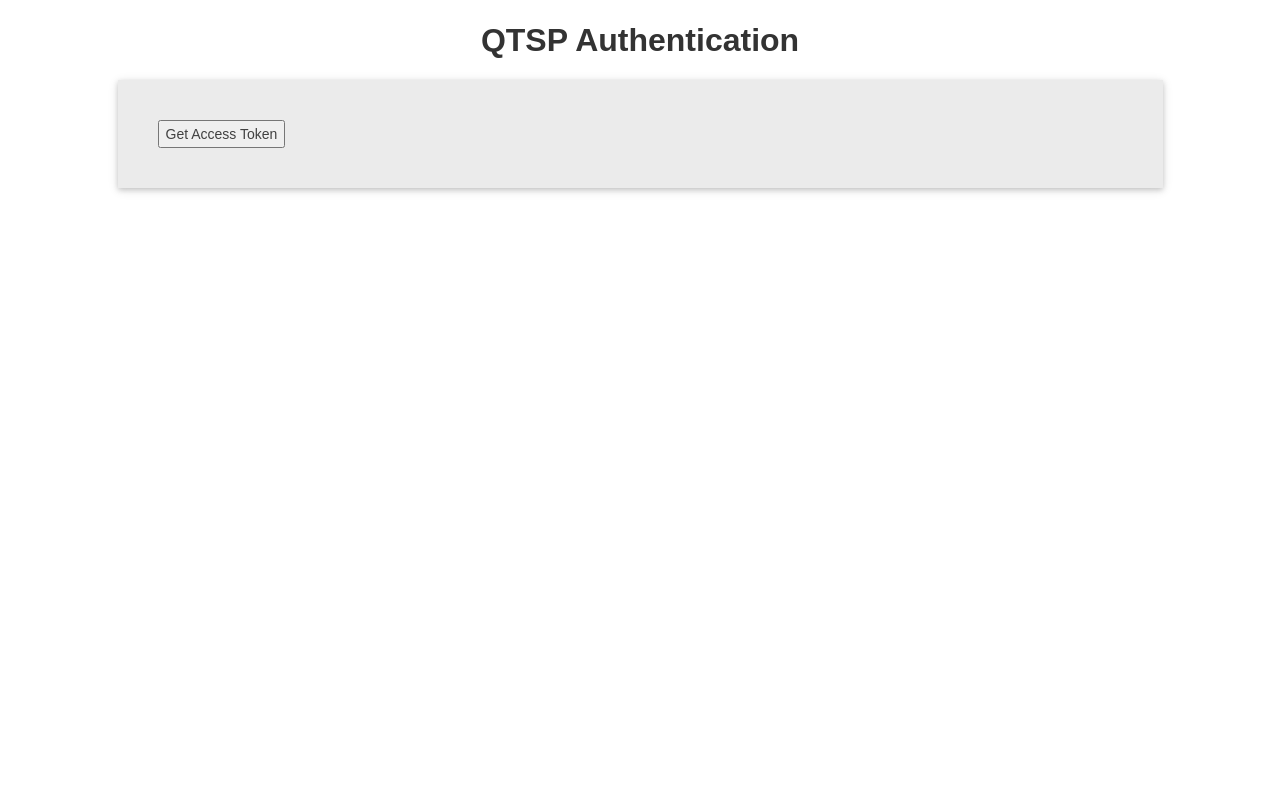
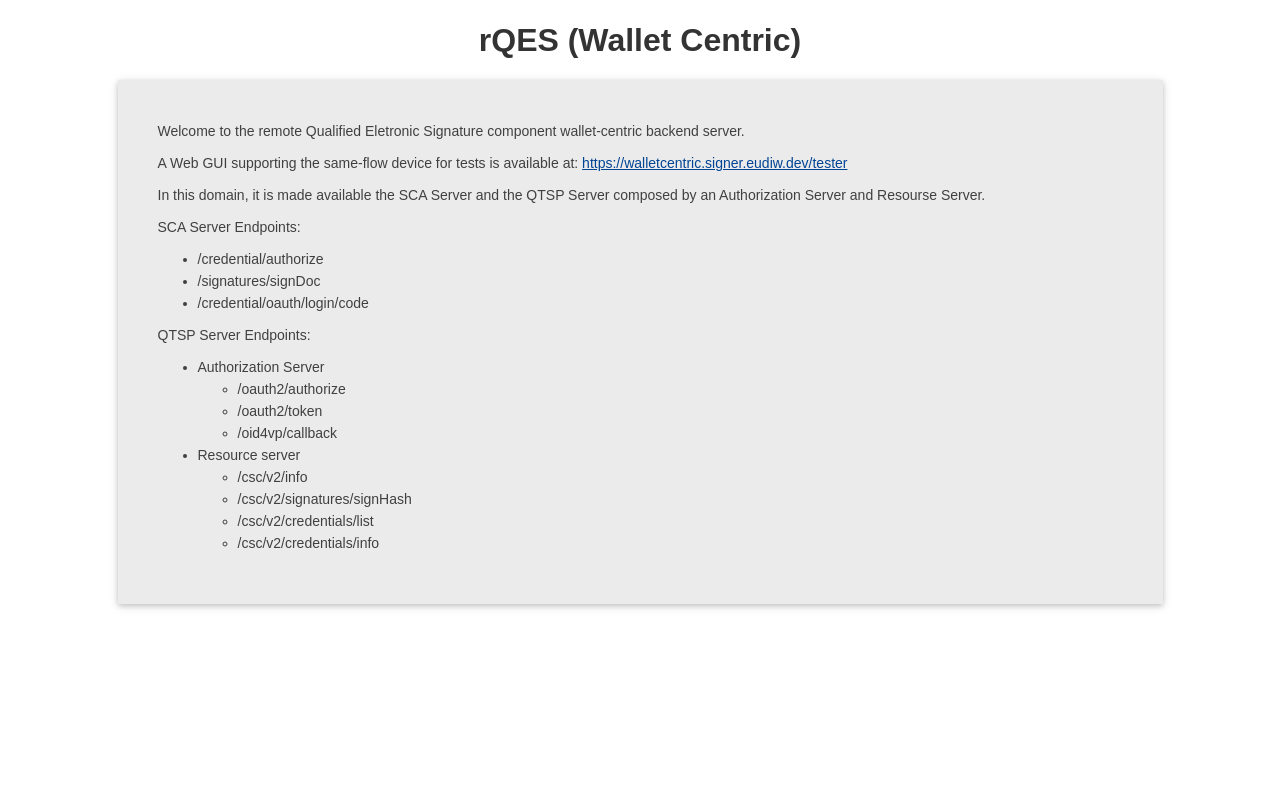
Before and after one commit to niscy-eudiw/eudi-app-web-walletdriven-tester-py, a Flask app: page / in a window 1280 px wide. Shown: the part 50-839 px from the top of the page. Before the commit the page ends 243 px from the top, so only its background shows below. Run offline with Flask 3, Linux system fonts and the light colour scheme; some libraries are stand-ins or nearby versions.

Commit message:
update templates and other improvements, to better support the same-device test flow

```diff
--- a/app/templates/auth.html
+++ b/app/templates/auth.html
@@ -1,4 +1,4 @@
-{% extends 'index.html' %}
+{% extends 'base.html' %}
 
 {% block content %}
 <div class="row">
--- a/app/templates/auth_success.html
+++ b/app/templates/auth_success.html
@@ -1,4 +1,4 @@
-{% extends 'index.html' %}
+{% extends 'base.html' %}
 
 {% block content %}
 <div class="row">
--- /dev/null
+++ b/app/templates/base.html
@@ -0,0 +1,54 @@
+<!DOCTYPE html>
+<html lang="en">
+<head>
+    <meta charset="utf-8">
+    <meta name="viewport" content="width=device-width, initial-scale=1.0, maximum-scale=1.0, user-scalable=0, shrink-to-fit=no" />
+    <meta name="theme-color" content="#000000" />
+    <meta name="Title" content="rQES Wallet-centric" />
+    <meta name="robots" content="noindex, nofollow" />
+    <meta http-equiv="Cache-Control" content="no-cache,no-store,must-revalidate" />
+    <meta http-equiv="Pragma" content="no-cache" />
+    <!--<link rel="icon" href="https://walletcentric.signer.eudiw.dev/static/images/favicon.gif" type="image/gif" />
+    <link href="https://walletcentric.signer.eudiw.dev/static/bootstrap-3.4.1-dist/css/bootstrap.min.css" rel="stylesheet" type="text/css" />
+    <link href="https://walletcentric.signer.eudiw.dev/static/css/stylesheets/custom/custom_en_9.7.1.20.1679559965505.css" media="all" rel="stylesheet" type="text/css" />
+    <link href="https://walletcentric.signer.eudiw.dev/static/fontawesome-free-5.15.4-web/css/fontawesome.min.css" rel="stylesheet" type="text/css" />
+    <script type="text/javascript" id="jqueryId" src="https://walletcentric.signer.eudiw.dev/static/scripts/jquery/jquery-3.6.3.min.js" charset="UTF-8"></script>
+    <script type="text/javascript" src="https://walletcentric.signer.eudiw.dev/static/scripts/promiz/promiz-1.0.6.js" charset="UTF-8"></script>
+    <script type="text/javascript" src="https://walletcentric.signer.eudiw.dev/static/bootstrap-3.4.1-dist/js/bootstrap.min.js" charset="UTF-8" defer="true"></script>
+    <script type="text/javascript" src="https://walletcentric.signer.eudiw.dev/static/scripts/html5shiv/html5shiv-3.7.3.js" charset="UTF-8"></script>
+    <script type="text/javascript" src="https://walletcentric.signer.eudiw.dev/static/scripts/respond/respond-1.4.2.js" charset="UTF-8"></script>
+    <meta name="referrer" content="no-referrer">
+    <script type="text/javascript" src="https://walletcentric.signer.eudiw.dev/static/scripts/loc/loc_en_9.7.1.20.1679559965505.js" charset="UTF-8"></script>-->
+
+    <link rel="icon" href="http://127.0.0.1:5000/static/images/favicon.gif" type="image/gif" />
+    <link rel="stylesheet" href="http://127.0.0.1:5000/static/bootstrap-3.4.1-dist/css/bootstrap.min.css" type="text/css" />
+    <link rel="stylesheet" href="http://127.0.0.1:5000/static/css/stylesheets/custom/custom_en_9.7.1.20.1679559965505.css" media="all" type="text/css" />
+    <link rel="stylesheet" href="http://127.0.0.1:5000/static/fontawesome-free-5.15.4-web/css/fontawesome.min.css" type="text/css" />
+    <link rel="stylesheet" href="https://cdnjs.cloudflare.com/ajax/libs/font-awesome/4.7.0/css/font-awesome.min.css">
+    <script type="text/javascript" id="jqueryId" src="http://127.0.0.1:5000/static/scripts/jquery/jquery-3.6.3.min.js" charset="UTF-8"></script>
+    <script type="text/javascript" src="http://127.0.0.1:5000/static/scripts/promiz/promiz-1.0.6.js" charset="UTF-8"></script>
+    <script type="text/javascript" src="http://127.0.0.1:5000/static/bootstrap-3.4.1-dist/js/bootstrap.min.js" charset="UTF-8" defer="true"></script>
+    <script type="text/javascript" src="http://127.0.0.1:5000/static/scripts/html5shiv/html5shiv-3.7.3.js" charset="UTF-8"></script>
+    <script type="text/javascript" src="http://127.0.0.1:5000/static/scripts/respond/respond-1.4.2.js" charset="UTF-8"></script>
+    <meta name="referrer" content="no-referrer">
+    <script type="text/javascript" src="http://127.0.0.1:5000/static/scripts/loc/loc_en_9.7.1.20.1679559965505.js" charset="UTF-8"></script>
+    <title>rQES Wallet-centric</title>
+</head>
+
+
+<body id="responsive-main-nav1">
+    <div class="main container-fluid">
+        <header role="banner" class="main-header">
+            <div class="container">
+                <div class="row"><img src="http://127.0.0.1:5000/static/ic-logo.svg"></div>
+            </div>
+        </header>
+        <div role="main" class="container">
+            <div class="content">{% block content %} {% endblock %}</div>
+        </div>
+    </div>
+    <script>
+    </script>
+</body>
+
+</html>
--- a/app/templates/credential.html
+++ b/app/templates/credential.html
@@ -1,4 +1,4 @@
-{% extends 'index.html' %}
+{% extends 'base.html' %}
 
 {% block content %}
 <div class="row">
--- a/app/templates/credential_authorization.html
+++ b/app/templates/credential_authorization.html
@@ -1,4 +1,4 @@
-{% extends 'index.html' %}
+{% extends 'base.html' %}
 
 {% block content %}
 <div class="row">
--- a/app/templates/credential_authorization_success.html
+++ b/app/templates/credential_authorization_success.html
@@ -1,4 +1,4 @@
-{% extends 'index.html' %}
+{% extends 'base.html' %}
 
 {% block content %}
 <div class="row">
--- a/app/templates/index.html
+++ b/app/templates/index.html
@@ -1,56 +1,49 @@
-<!DOCTYPE html>
-<html lang="en">
-<head>
-    <meta charset="utf-8">
-    <meta name="viewport" content="width=device-width, initial-scale=1.0, maximum-scale=1.0, user-scalable=0, shrink-to-fit=no" />
-    <meta name="theme-color" content="#000000" />
-    <meta name="Title" content="QTSP Authentication" />
-    <meta name="robots" content="noindex, nofollow" />
-    <meta http-equiv="Cache-Control" content="no-cache,no-store,must-revalidate" />
-    <meta http-equiv="Pragma" content="no-cache" />
-    <!--<link rel="icon" href="https://walletcentric.signer.eudiw.dev/tester/static/images/favicon.gif" type="image/gif" />
-    <link href="https://walletcentric.signer.eudiw.dev/tester/static/bootstrap-3.4.1-dist/css/bootstrap.min.css" rel="stylesheet" type="text/css" />
-    <link href="https://walletcentric.signer.eudiw.dev/tester/static/css/stylesheets/custom/custom_en_9.7.1.20.1679559965505.css" media="all" rel="stylesheet" type="text/css" />
-    <link href="https://walletcentric.signer.eudiw.dev/tester/static/fontawesome-free-5.15.4-web/css/fontawesome.min.css" rel="stylesheet" type="text/css" />
-    <script type="text/javascript" id="jqueryId" src="https://walletcentric.signer.eudiw.dev/tester/static/scripts/jquery/jquery-3.6.3.min.js" charset="UTF-8"></script>
-    <script type="text/javascript" src="https://walletcentric.signer.eudiw.dev/tester/static/scripts/promiz/promiz-1.0.6.js" charset="UTF-8"></script>
-    <script type="text/javascript" src="https://walletcentric.signer.eudiw.dev/tester/static/bootstrap-3.4.1-dist/js/bootstrap.min.js" charset="UTF-8" defer="true"></script>
-    <script type="text/javascript" src="https://walletcentric.signer.eudiw.dev/tester/static/scripts/html5shiv/html5shiv-3.7.3.js" charset="UTF-8"></script>
-    <script type="text/javascript" src="https://walletcentric.signer.eudiw.dev/tester/static/scripts/respond/respond-1.4.2.js" charset="UTF-8"></script>
-    <meta name="referrer" content="no-referrer">
-    <script type="text/javascript" src="https://walletcentric.signer.eudiw.dev/tester/static/scripts/loc/loc_en_9.7.1.20.1679559965505.js" charset="UTF-8"></script>-->
+{% extends 'base.html' %}
 
-    <link rel="icon" href="http://127.0.0.1:5000/static/images/favicon.gif" type="image/gif" />
-    <link rel="stylesheet" href="http://127.0.0.1:5000/static/bootstrap-3.4.1-dist/css/bootstrap.min.css" type="text/css" />
-    <link rel="stylesheet" href="http://127.0.0.1:5000/static/css/stylesheets/custom/custom_en_9.7.1.20.1679559965505.css" media="all" type="text/css" />
-    <link rel="stylesheet" href="http://127.0.0.1:5000/static/fontawesome-free-5.15.4-web/css/fontawesome.min.css" type="text/css" />
-    <link rel="stylesheet" href="https://cdnjs.cloudflare.com/ajax/libs/font-awesome/4.7.0/css/font-awesome.min.css">
-    <script type="text/javascript" id="jqueryId" src="http://127.0.0.1:5000/static/scripts/jquery/jquery-3.6.3.min.js" charset="UTF-8"></script>
-    <script type="text/javascript" src="http://127.0.0.1:5000/static/scripts/promiz/promiz-1.0.6.js" charset="UTF-8"></script>
-    <script type="text/javascript" src="http://127.0.0.1:5000/static/bootstrap-3.4.1-dist/js/bootstrap.min.js" charset="UTF-8" defer="true"></script>
-    <script type="text/javascript" src="http://127.0.0.1:5000/static/scripts/html5shiv/html5shiv-3.7.3.js" charset="UTF-8"></script>
-    <script type="text/javascript" src="http://127.0.0.1:5000/static/scripts/respond/respond-1.4.2.js" charset="UTF-8"></script>
-    <meta name="referrer" content="no-referrer">
-    <script type="text/javascript" src="http://127.0.0.1:5000/static/scripts/loc/loc_en_9.7.1.20.1679559965505.js" charset="UTF-8"></script>
+{% block content %}
+<div class="row">
+    <div class="col-lg-12">
+        <h1>
+            rQES (Wallet Centric)
+        </h1>
+        <div id="content" class="content-wrap1 content-center col-md-11 col-sm-11">
+            <div class="genericErrors" id="genericErrorsDesc"></div>
+            <p>Welcome to the remote Qualified Eletronic Signature component wallet-centric backend server.</p>
+            <p>A Web GUI supporting the same-flow device for tests is available at: <a href="https://walletcentric.signer.eudiw.dev/tester">https://walletcentric.signer.eudiw.dev/tester</a> </p>
+
+            <p>In this domain, it is made available the SCA Server and the QTSP Server composed by an Authorization Server and Resourse Server.</p>
+
+            <p> SCA Server Endpoints:
+                <ul>
+                    <li>/credential/authorize</li>
+                    <li>/signatures/signDoc</li>
+                    <li>/credential/oauth/login/code</li>
+                </ul>
+            </p>
+
+            <p> QTSP Server Endpoints:
+                <ul>
+                    <li>
+                        Authorization Server
+                        <ul>
+                            <li>/oauth2/authorize</li>
+                            <li>/oauth2/token</li>
+                            <li>/oid4vp/callback</li>
+                        </ul>
+                    </li>
+                    <li>Resource server
+                        <ul>
+                            <li>/csc/v2/info</li>
+                            <li>/csc/v2/signatures/signHash</li>
+                            <li>/csc/v2/credentials/list</li>
+                            <li>/csc/v2/credentials/info</li>
+                        </ul>
+                    </li>
+                </ul>
+            </p>
 
 
-    <title>QTSP Authentication</title>
-</head>
-
-
-<body id="responsive-main-nav1">
-    <div class="main container-fluid">
-        <header role="banner" class="main-header">
-            <div class="container">
-                <div class="row"><img src="http://127.0.0.1:5000/static/ic-logo.svg"></div>
-            </div>
-        </header>
-        <div role="main" class="container">
-            <div class="content">{% block content %} {% endblock %}</div>
         </div>
     </div>
-    <script>
-    </script>
-</body>
-
-</html>
+</div>
+{% endblock %}
--- a/app/templates/pdf.html
+++ b/app/templates/pdf.html
@@ -1,4 +1,4 @@
-{% extends 'index.html' %}
+{% extends 'base.html' %}
 
 {% block content %}
 <div class="row">
```
Also changed, not shown: app/SCA_routes.py (+14 -11 lines).
